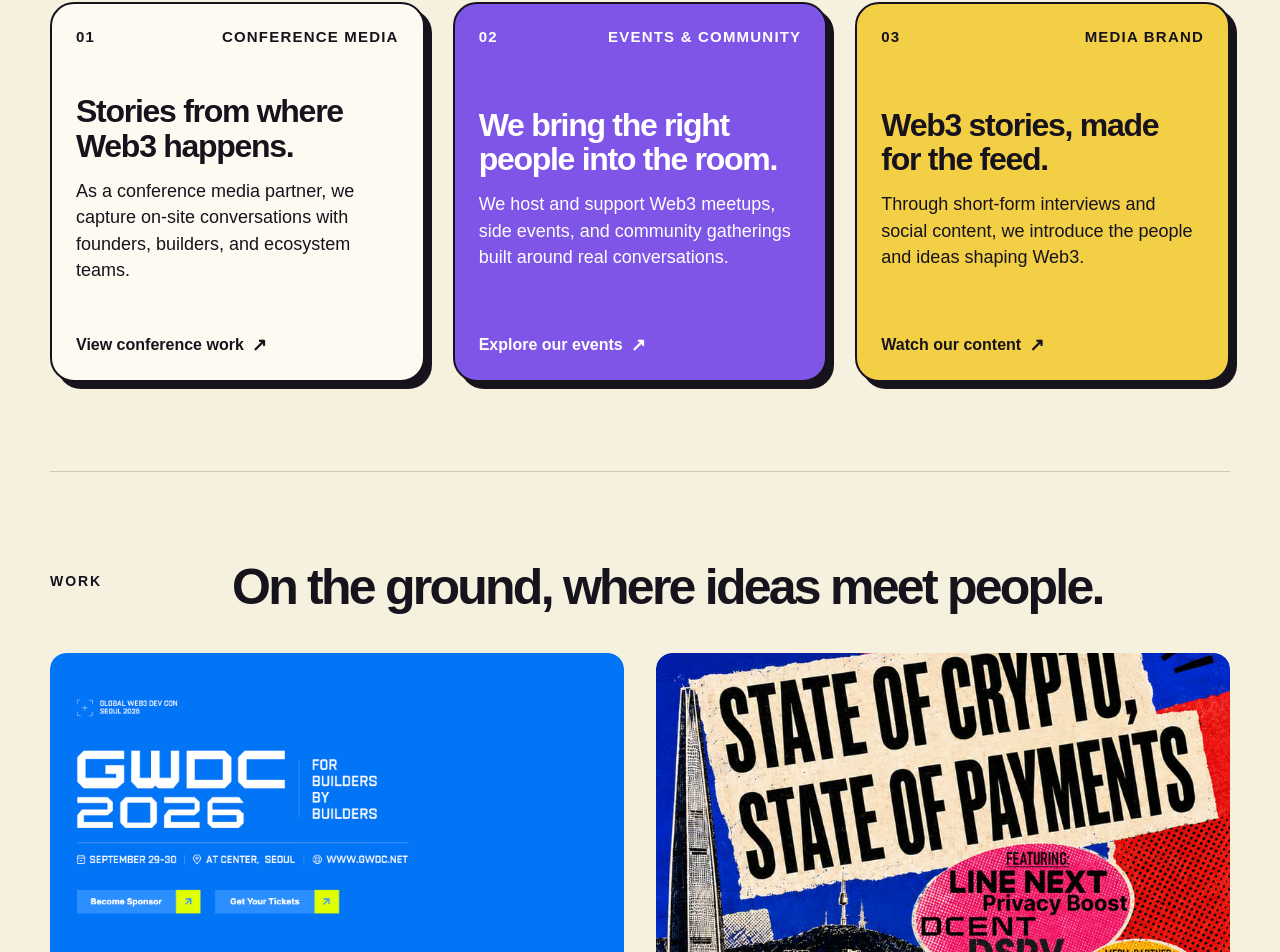
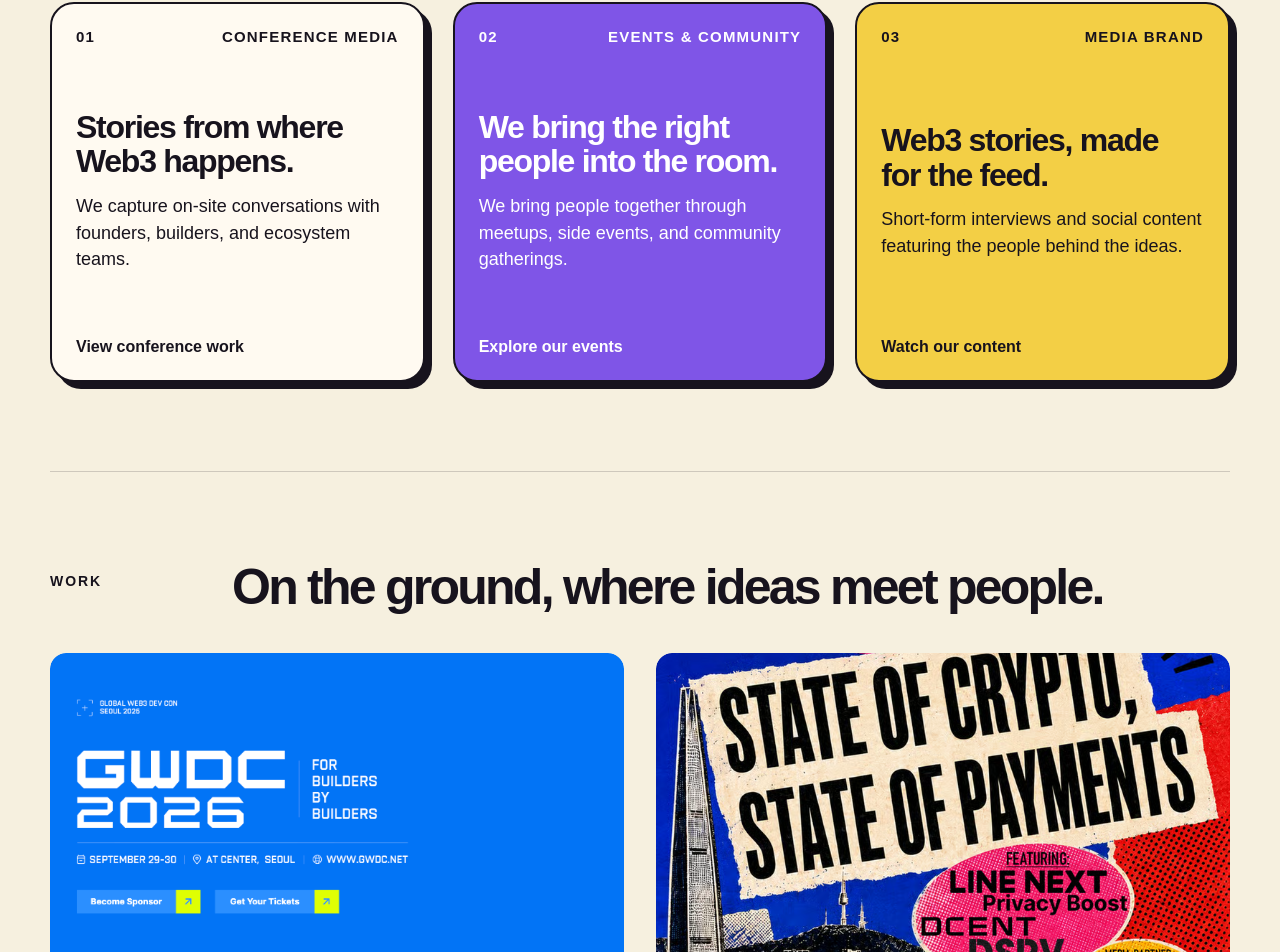
Before and after one commit to nabin3130/real-homies-club-website, a Next.js app: page / in a window 1280 px wide. Shown: the part 1552-2504 px from the top of the page. Built offline with nearby package versions, Linux system fonts and the light colour scheme.

Commit message:
Refine What We Do copy and links

```diff
--- a/app/globals.css
+++ b/app/globals.css
@@ -2033,7 +2033,15 @@ html {
 
 .work-card h3 { margin-bottom: 14px; }
 .work-card p { max-width: none; line-height: 1.48; }
-.work-card a { align-self: flex-start; white-space: nowrap; }
+.work-card a {
+  align-self: flex-start;
+  white-space: nowrap;
+  text-underline-offset: 4px;
+}
+
+.work-card a:hover {
+  text-decoration: underline;
+}
 
 /* Let content and whitespace, rather than heavy framing, define these sections. */
 .about { padding: var(--space-section) 0; }
--- a/app/page.tsx
+++ b/app/page.tsx
@@ -14,7 +14,7 @@ const workItems = [
     category: "CONFERENCE MEDIA",
     title: "Stories from where Web3 happens.",
     description:
-      "As a conference media partner, we capture on-site conversations with founders, builders, and ecosystem teams.",
+      "We capture on-site conversations with founders, builders, and ecosystem teams.",
     cta: "View conference work",
     href: "#selected-work",
   },
@@ -23,7 +23,7 @@ const workItems = [
     category: "EVENTS & COMMUNITY",
     title: "We bring the right people into the room.",
     description:
-      "We host and support Web3 meetups, side events, and community gatherings built around real conversations.",
+      "We bring people together through meetups, side events, and community gatherings.",
     cta: "Explore our events",
     href: "#contact",
   },
@@ -32,7 +32,7 @@ const workItems = [
     category: "MEDIA BRAND",
     title: "Web3 stories, made for the feed.",
     description:
-      "Through short-form interviews and social content, we introduce the people and ideas shaping Web3.",
+      "Short-form interviews and social content featuring the people behind the ideas.",
     cta: "Watch our content",
     href: "https://www.tiktok.com/@realhomiesclub",
     external: true,
@@ -334,7 +334,6 @@ export default function Home() {
                 rel={item.external ? "noopener noreferrer" : undefined}
               >
                 {item.cta}
-                <span className="cta-arrow">↗</span>
               </a>
             </article>
           ))}
```
